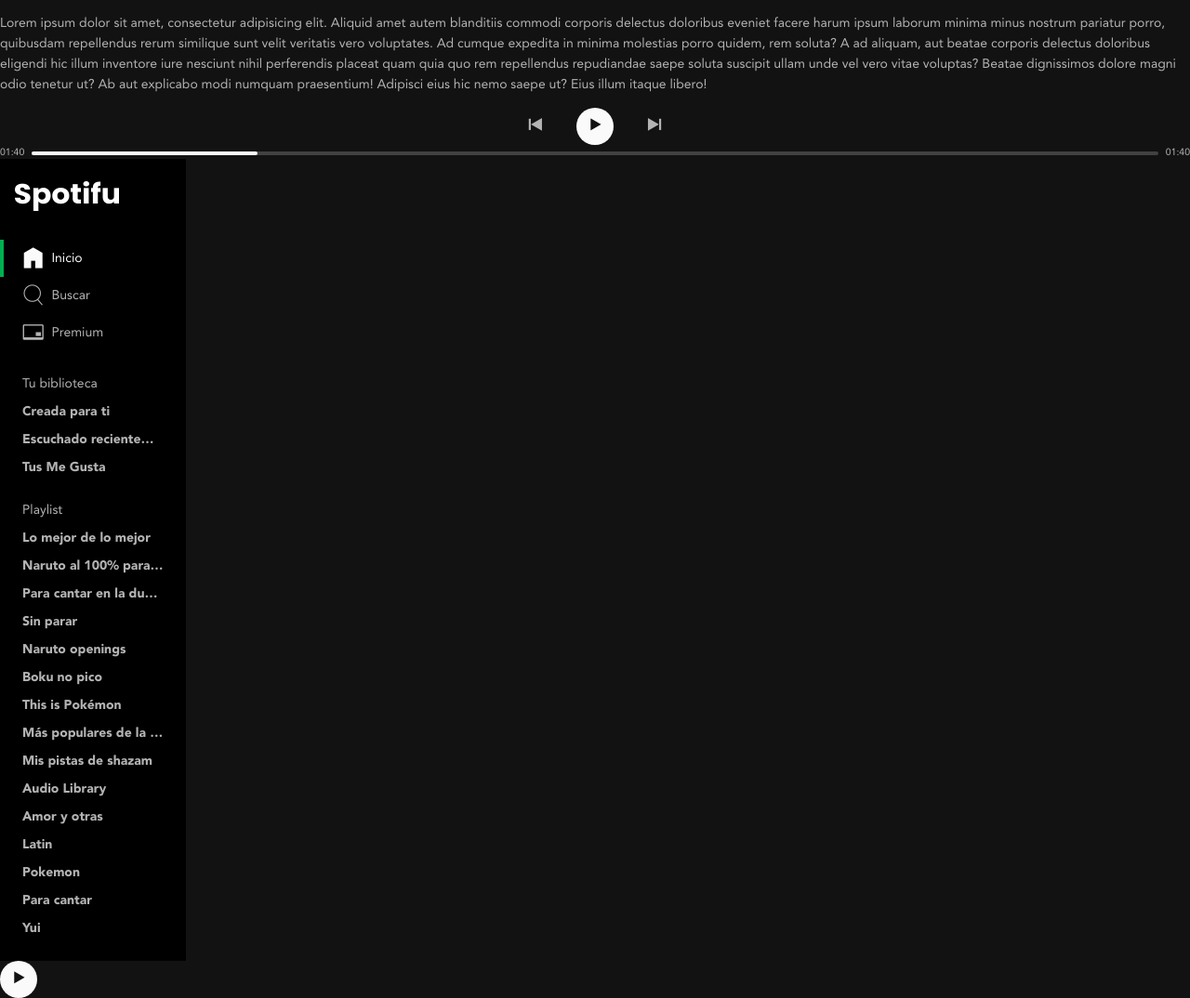
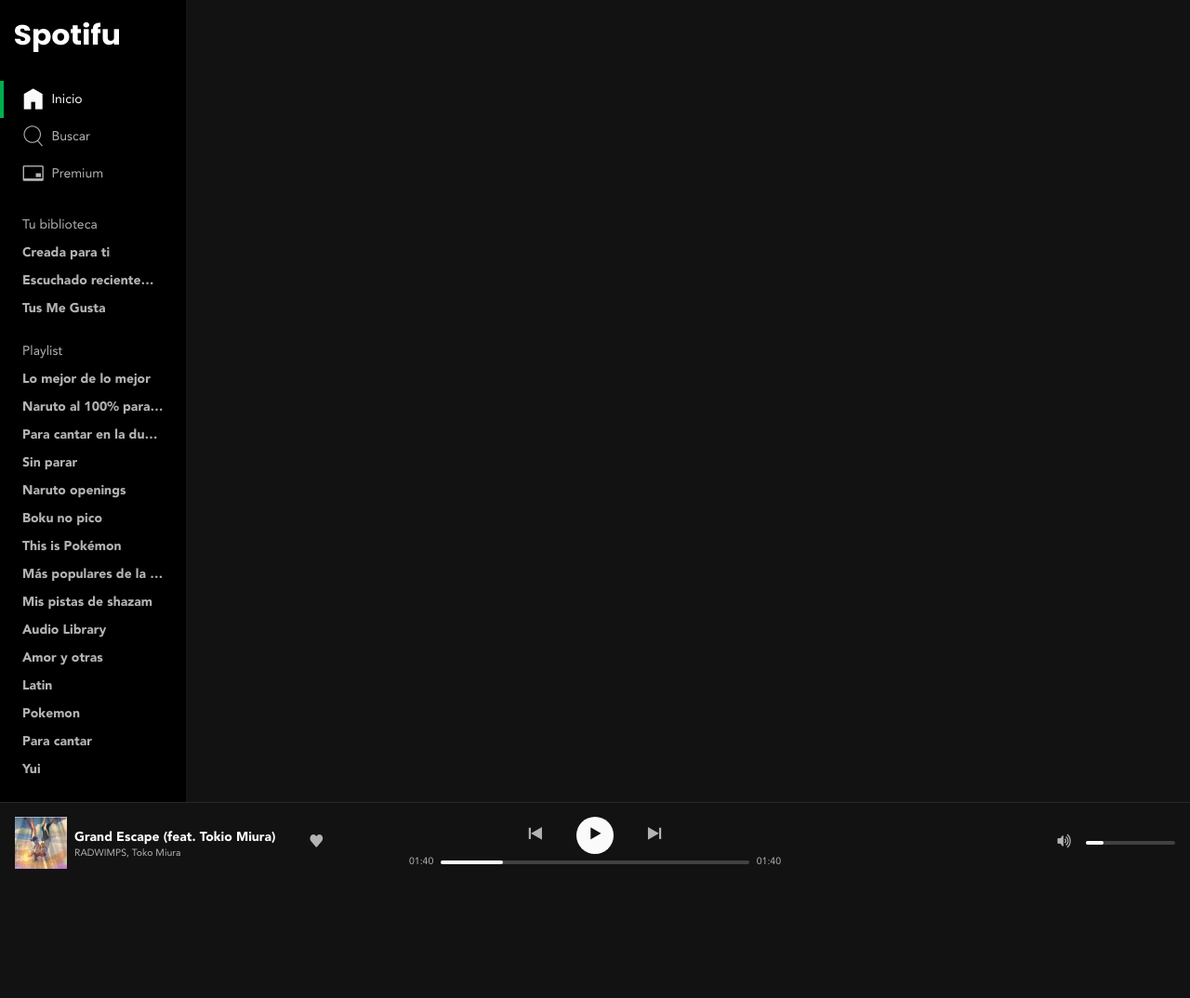
Before and after one commit to Hernanarica/spotifu, a plain HTML site: page index.html in a window 1280 px wide. Shown: the whole page at 93% size. After the commit the page ends 951 px from the top, so only its background shows below. Drawn offline with Linux system fonts and the light colour scheme; files whose address does not match are found by name.

Commit message:
componente compuesto player listo

```diff
--- a/index.html
+++ b/index.html
@@ -22,36 +22,6 @@
 			   text-overflow: ellipsis;
 			   white-space: nowrap;
 		 -->
-		<p>Lorem ipsum dolor sit amet, consectetur adipisicing elit. Aliquid amet autem blanditiis commodi corporis delectus doloribus eveniet facere harum ipsum laborum minima minus
-			nostrum pariatur porro, quibusdam repellendus rerum similique sunt velit veritatis vero voluptates. Ad cumque expedita in minima molestias porro quidem, rem soluta? A ad
-			aliquam, aut beatae corporis delectus doloribus eligendi hic illum inventore iure nesciunt nihil perferendis placeat quam quia quo rem repellendus repudiandae saepe soluta
-			suscipit ullam unde vel vero vitae voluptas? Beatae dignissimos dolore magni odio tenetur ut? Ab aut explicabo modi numquam praesentium! Adipisci eius hic nemo saepe ut?
-			Eius illum itaque libero!
-		</p>
-		<div class="player-controls">
-			<div class="player-controls__buttons">
-				<button class="btn-icon" aria-label="Anterior" title="Reproducir">
-					<i class="btn-icon__prev" aria-hidden="true"></i>
-				</button>
-				<button class="btn-icon btn-icon--white" aria-label="Reproducir" title="Reproducir">
-					<i class="btn-icon__play" aria-hidden="true"></i>
-				</button>
-				<button class="btn-icon" aria-label="Siguiente" title="Reproducir">
-					<i class="btn-icon__next" aria-hidden="true"></i>
-				</button>
-			</div>
-			<div class="player-time">
-				<span class="player-time__progress">01:40</span>
-				<div class="player-time__range">
-					<div class="range">
-						<div class="range__progress">
-							<button aria-label="Controlar el progreso de la reproducción" class="range__btn"></button>
-						</div>
-					</div>
-				</div>
-				<span class="player-time__progress">01:40</span>
-			</div>
-		</div>
 		<div class="sidebar">
 			<header class="logo">
 				<a href="/" aria-current="page">
@@ -181,8 +151,67 @@
 				</ul>
 			</nav>
 		</div>
-		<button class="btn-icon btn-icon--white" aria-label="Reproducir" title="Reproducir">
-			<i class="btn-icon__play" aria-hidden="true"></i>
-		</button>
+		<div class="player">
+			<div class="player__now-playing">
+				<div class="now-playing">
+					<div class="now-playing__cover">
+						<img src="src/assets/imgs/grand-scape.jpg" width="56" height="56" alt="Portada RADWIMPS, Toko Miura" title="Portada RADWIMPS, Toko Miura">
+					</div>
+					<div class="now-playing__details">
+						<div class="now-playing__description">
+							<a href="#song" class="now-playing__title">Grand Escape (feat. Tokio Miura)</a>
+							<a href="#RADWIMPS" class="now-playing__artist">RADWIMPS, Toko Miura</a>
+						</div>
+						<div class="now-playing__action">
+							<button class="btn-icon" role="switch" aria-label="Guardar en tu biblioteca" title="Guardar en tu biblioteca">
+								<i class="btn-icon__heart" aria-hidden="true"></i>
+							</button>
+						</div>
+					</div>
+				</div>
+			</div>
+			<div class="player__player-controls">
+				<div class="player-controls">
+					<div class="player-controls__buttons" aria-label="Controles de reproducción">
+						<button class="btn-icon" aria-label="Anterior" title="Anterior">
+							<i class="btn-icon__prev" aria-hidden="true"></i>
+						</button>
+						<button class="btn-icon btn-icon--white" aria-label="Reproducir" title="Reproducir">
+							<i class="btn-icon__play" aria-hidden="true"></i>
+						</button>
+						<button class="btn-icon" aria-label="Siguiente" title="Siguiente">
+							<i class="btn-icon__next" aria-hidden="true"></i>
+						</button>
+					</div>
+					<div class="player-time">
+						<span class="player-time__progress">01:40</span>
+						<div class="player-time__range">
+							<div class="range">
+								<div class="range__progress">
+									<button aria-label="Controlar el progreso de la reproducción" class="range__btn"></button>
+								</div>
+							</div>
+						</div>
+						<span class="player-time__progress">01:40</span>
+					</div>
+				</div>
+			</div>
+			<div class="player__player-volume">
+				<div class="player-volume">
+					<button class="player-control" aria-label="Silenciar" aria-describedby="volumen-icon" title="Silenciar">
+						<i id="volumen-icon" class="btn-icon__volume-up" role="presentation" aria-label="Volumen alto"></i>
+					</button>
+					<div class="player-volume__range">
+						<div class="player-time__range">
+							<div class="range">
+								<div class="range__progress">
+									<button aria-label="Controlar el progreso de la reproducción" class="range__btn"></button>
+								</div>
+							</div>
+						</div>
+					</div>
+				</div>
+			</div>
+		</div>
 	</body>
 </html>
--- a/src/css/bootstrapping/variables.css
+++ b/src/css/bootstrapping/variables.css
@@ -1,4 +1,5 @@
 :root {
+   /*font-size: 20px;*/
    --primaryColor: #00B050;
    --whiteColor: #fafafa;
    --gray-10: #B3B3B3;
--- /dev/null
+++ b/src/css/components/now-playing.css
@@ -0,0 +1,32 @@
+.now-playing {
+   display: flex;
+   gap: 0.5rem;
+}
+
+.now-playing__cover img {
+   inline-size: 3.5rem;
+   block-size: 3.5rem;
+   vertical-align: middle;
+}
+
+.now-playing__details {
+   display: flex;
+   align-items: center;
+   gap: 1.5rem;
+}
+
+.now-playing__title,
+.now-playing__artist {
+   display: block;
+   text-decoration: none;
+}
+
+.now-playing__title {
+   color: var(--whiteColor);
+   font: var(--baseFontBold);
+}
+
+.now-playing__artist {
+   font: var(--small);
+   color: var(--gray-10);
+}
--- /dev/null
+++ b/src/css/components/player-volume.css
@@ -0,0 +1,10 @@
+.player-volume {
+   display: flex;
+   align-items: center;
+   gap: 0.5rem;
+}
+
+.player-volume__range {
+   flex: 1;
+   inline-size: 6rem;
+}
--- /dev/null
+++ b/src/css/components/player.css
@@ -0,0 +1,30 @@
+@import "range.css";
+@import "player-control.css";
+@import "player-volume.css";
+@import "player-time.css";
+@import "now-playing.css";
+
+.player {
+   display: flex;
+   padding: 1rem;
+   gap: 1.5rem;
+   box-shadow: inset 0 1px 0 var(--gray-30);
+}
+
+.player > * {
+   flex: 1;
+}
+
+.player-control {
+   padding: .5rem;
+   background-color: unset;
+   color: var(--gray-10);
+   font-size: 1rem;
+   border: none;
+   cursor: pointer;
+}
+
+.player__player-volume {
+   display: flex;
+   justify-content: flex-end;
+}
--- a/src/css/index.css
+++ b/src/css/index.css
@@ -2,12 +2,11 @@
 @import "bootstrapping/variables.css";
 @import "bootstrapping/bootstrapping.css";
 
+/* Components */
 @import "components/icon.css";
 @import "components/body.css";
 @import "components/link.css";
 @import "components/button-icon.css";
 @import "components/sidebar.css";
 @import "components/ellipsis.css";
-@import "components/range.css";
-@import "components/player-control.css";
-@import "components/player-time.css";
+@import "components/player.css";
```
Also changed, not shown: src/assets/imgs/grand-scape.jpg (added).
